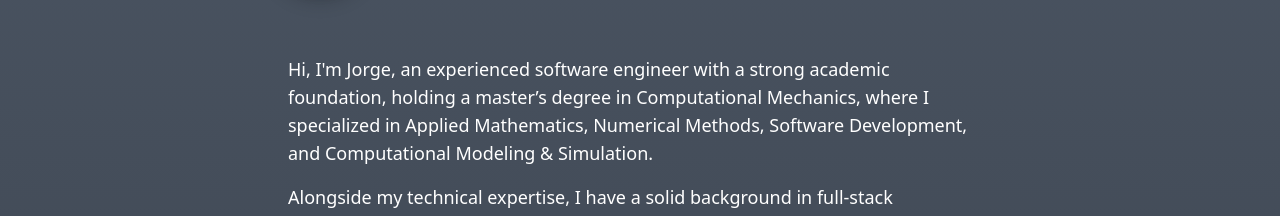
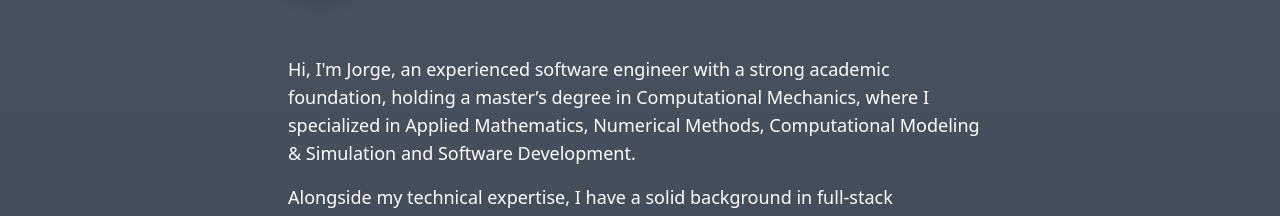
Before and after one commit to MirallesFJ/MyPortfolio, a React (Vite) app: page / in a window 1280 px wide. Shown: the part 201-417 px from the top of the page. Built offline with nearby package versions, Linux system fonts and the light colour scheme.

Commit message:
quick paragraph fix

```diff
--- a/src/components/Header.jsx
+++ b/src/components/Header.jsx
@@ -29,7 +29,7 @@ export default function Header() {
           Hi, I'm Jorge, an experienced software engineer with a strong academic
           foundation, holding a master’s degree in Computational Mechanics,
           where I specialized in Applied Mathematics, Numerical Methods,
-          Software Development, and Computational Modeling & Simulation.
+          Computational Modeling & Simulation and Software Development.
         </p>
 
         <p className="mt-4">
```
